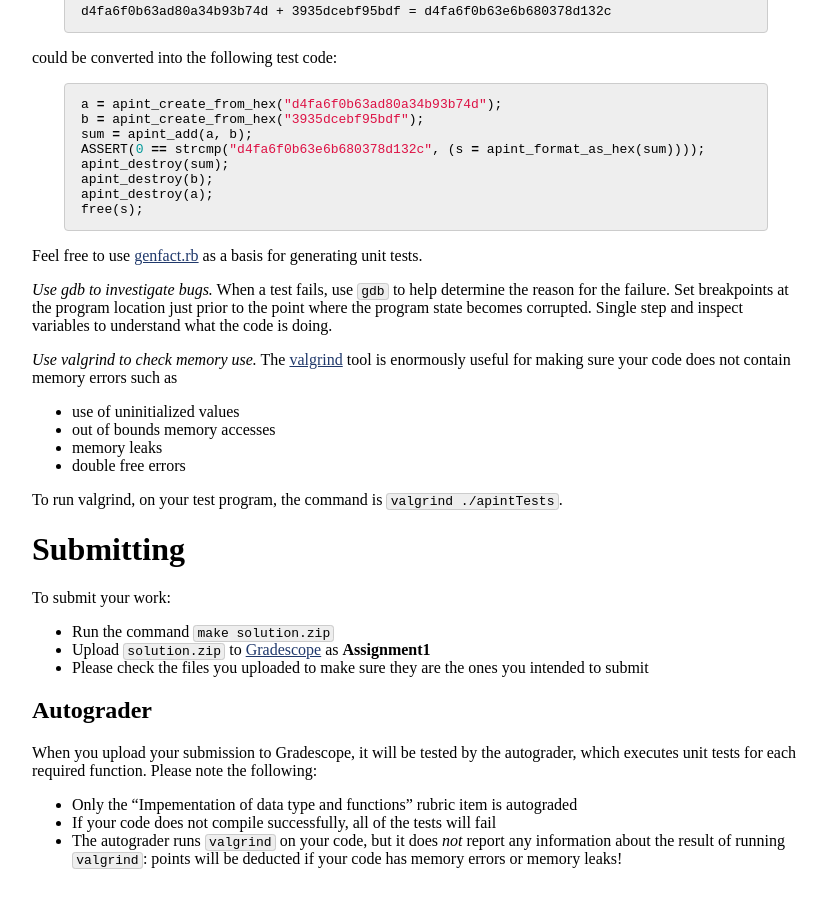
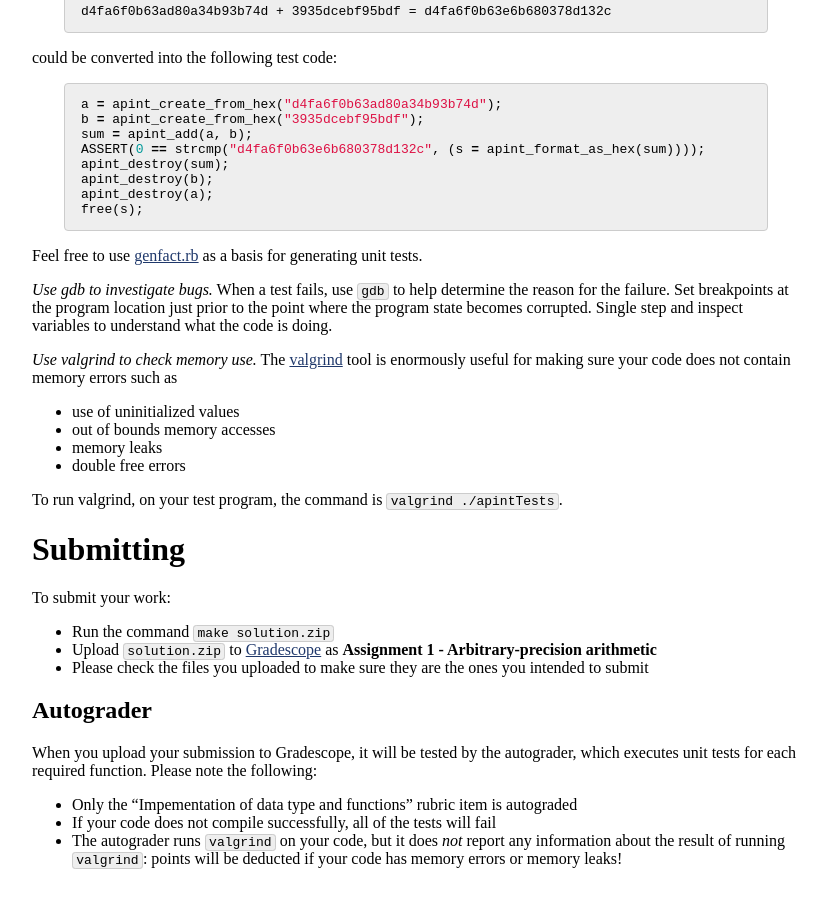
Before and after one commit to jhucsf/fall2020, a Jekyll site: the page built from assign/assign01.md, in a window 1280 px wide and 900 px high, scrolled down 5227 px. Shown: the whole window, without its empty margins (224-1050 px from the left). Built offline with Jekyll 4.4.1, drawn with Linux system fonts in a browser that asks for light colours.

Commit message:
indicate correct assignment name on gradescope

```diff
--- a/assign/assign01.md
+++ b/assign/assign01.md
@@ -264,7 +264,7 @@ To run valgrind, on your test program, the command is `valgrind ./apintTests`.
 To submit your work:
 
 * Run the command `make solution.zip`
-* Upload `solution.zip` to [Gradescope](https://www.gradescope.com/) as **Assignment1**
+* Upload `solution.zip` to [Gradescope](https://www.gradescope.com/) as **Assignment 1 - Arbitrary-precision arithmetic**
 * Please check the files you uploaded to make sure they are the ones you intended to submit
 
 ## Autograder
```
